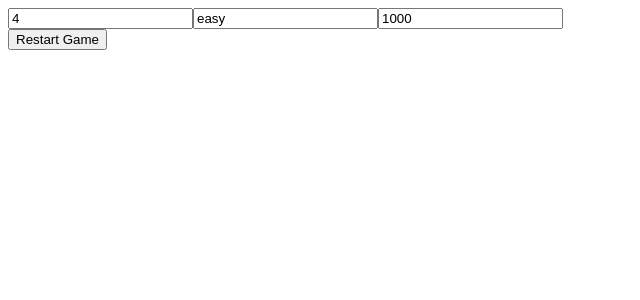
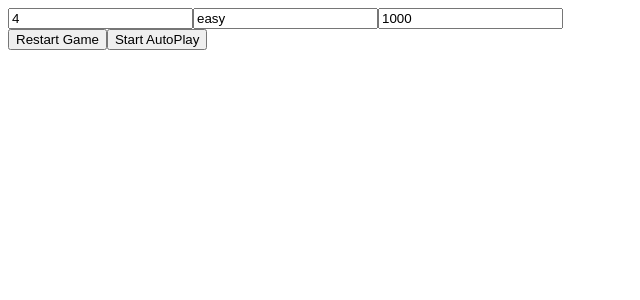
Before and after one commit to SiphosethuLokwe/TowerChallenge, a Vue app in the folder TowerChallengeBackend/TowerChallengeBackend/towers-challenge-frontend/: page / in a window 1280 px wide. Both pictures are taken after a click on the button "Start Game". Shown: the top 300 px of the page, without its empty margins (0-640 px from the left). Built offline with nearby package versions, Linux system fonts and the light colour scheme; no server answers.

Commit message:
- update gameboard

```diff
--- a/TowerChallengeBackend/TowerChallengeBackend/towers-challenge-frontend/src/App.vue
+++ b/TowerChallengeBackend/TowerChallengeBackend/towers-challenge-frontend/src/App.vue
@@ -1,7 +1,7 @@
 <template>
   <div>
-    <BetPanel @startGame="startGame" @continueGame="continueGame" @cashOut="cashOut" @autoPlay="startAutoPlay" :gameResponse="gameresponse" />
-    <GameBoard v-if="game" :levels="game.levels" :game="game" :boxResponse="gameresponse" :cashout="isCashout" @selectBox="selectBox"  />
+    <BetPanel @startGame="startGame" @restartGame="restartGame" @cashOut="cashOut" @autoPlay="startAutoPlay" :gameResponse="gameresponse" />
+    <GameBoard v-if="game" :levels="game.levels" :game="game" :boxResponse="gameresponse" @selectBox="selectBox"  />
     <BoxResponseDisplay :response="gameresponse" />
   </div>
 </template>
@@ -28,8 +28,6 @@ export default defineComponent({
     const player = computed(() => gameStore.playerDetails);
     const game = computed(() => gameStore.gameDetails);
     const gameresponse = computed(() => gameStore.boxGamePlayDetails);
-    const isCashout = computed(() => gamestore.cashoutDetails)
-    console.log(isCashout);
 
     const startGame = (rows, difficulty, betAmount) => {
       if (rows < 4 || rows > 8){
@@ -51,12 +49,17 @@ export default defineComponent({
       gameStore.startAutoPlay(rows, difficulty, betAmount, count);
     };
 
-    const cashOut = (iscashout) => {
-      gameStore.cashout(iscashout);
+    const cashOut = () => {
+      gameStore.cashout();
     };
 
     const selectBox = (gameid, row, box) => {
       gameStore.selectBox(gameid, row, box);
+    };
+    const restartGame = () => {
+      gameStore.restartGame();
+      console.log(gameresponse);
+
     };
 
     return {
@@ -65,7 +68,9 @@ export default defineComponent({
       startGame,
       cashOut,
       selectBox,
-      gameresponse
+      startAutoPlay,
+      gameresponse,
+      restartGame,
 
     };
   }
--- a/TowerChallengeBackend/TowerChallengeBackend/towers-challenge-frontend/src/components/BetPanel.vue
+++ b/TowerChallengeBackend/TowerChallengeBackend/towers-challenge-frontend/src/components/BetPanel.vue
@@ -7,9 +7,9 @@
     <button @click="startGame" v-if="!gameStarted">Start Game</button>
     </div>
 
-    <button @click="continueGame" v-if="gameStarted">Restart Game</button>
+    <button @click="restartGame" v-if="gameStarted">Restart Game</button>
     <button @click="cashOut" v-if="gameResponse && !hasLost">Cash Out</button>
-    <button @click="autoPlay" v-if = "gameResponse && !hasLost">Start AutoPlay</button>
+    <button @click="autoPlay" v-if = "gameStarted && !haslost">Start AutoPlay</button>
 
     <PlayerStats v-if="gameResponse" :stats="gameResponse" />
   </div>
@@ -29,7 +29,6 @@ export default {
       betAmount: 1000,
       gameStarted: false,
       hasLost: false,
-      isCashout:true,
       autoPlayCount: 1
     };
   },
@@ -42,7 +41,6 @@ export default {
       handler(newResponse) {
         if (newResponse) {
           this.hasLost = newResponse.data.hasLost;
-          console.log(this.hasLost);
           if (newResponse.isEndgame) {
             this.gameStarted = false;
           }
@@ -55,11 +53,15 @@ export default {
       this.gameStarted = true;
       this.$emit('startGame', this.rows, this.difficulty, this.betAmount);
     },
-    continueGame() {
-      this.$emit('continueGame');
+    restartGame() {
+      this.gameStarted = false;
+      console.log( this.gameStarted);
+      this.$emit('restartGame');
     },
     cashOut() {
-      this.$emit('cashOut', this.isCashout);
+
+
+      this.$emit('cashOut');
     },
     autoPlay(){
       this.$emit('startAutoPlay', this.rows, this.difficulty, this.betAmount, this.autoPlayCount);
--- a/TowerChallengeBackend/TowerChallengeBackend/towers-challenge-frontend/src/components/GameResponse.vue
+++ b/TowerChallengeBackend/TowerChallengeBackend/towers-challenge-frontend/src/components/GameResponse.vue
@@ -1,5 +1,6 @@
+<!-- BoxResponseDisplay.vue -->
 <template>
-    <div>
+    <div v-if="response != null">
       <el-alert
         v-if="response"
         :title="alertTitle"
@@ -28,8 +29,8 @@
       const responseDescription = ref('');
 
       watch(() => props.response, (newResponse) => {
-        console.log(newResponse.data);
-        if (newResponse.data.hasLost) {
+        if(newResponse != null ){
+            if (newResponse.data.hasLost) {
           alertTitle.value = 'Game Over';
           alertType.value = 'error';
           responseDescription.value = 'Sorry, you have lost. Better luck next time!';
@@ -38,6 +39,8 @@
           alertType.value = 'success';
           responseDescription.value = `Your new balance is now ${newResponse.data.winnings}`;
         }
+        }
+
       });
 
       return {
--- a/TowerChallengeBackend/TowerChallengeBackend/towers-challenge-frontend/src/components/HelloWorld.vue
+++ b/TowerChallengeBackend/TowerChallengeBackend/towers-challenge-frontend/src/components/HelloWorld.vue
@@ -41,7 +41,6 @@ export default defineComponent({
 
 
     return {
-
       player,
       game,
       startGame,
--- a/TowerChallengeBackend/TowerChallengeBackend/towers-challenge-frontend/src/store/gamestore.js
+++ b/TowerChallengeBackend/TowerChallengeBackend/towers-challenge-frontend/src/store/gamestore.js
@@ -14,7 +14,6 @@ export const gamestore = defineStore("gamestore", () => {
     const playerDetails = computed(() => player.value);
     const boxGamePlayDetails = computed(() => boxresponse.value);
     const cashoutDetails = computed(()=> isCashout.value);
-    console.log(cashoutDetails.value);
 
     const startGame = (rows, difficulty, betAmount) => {
         const requestData = {
@@ -72,9 +71,15 @@ export const gamestore = defineStore("gamestore", () => {
         boxresponse.value = boxResponse;
      };
 
-     const cashout = (iscashout) => {
-        isCashout.value = iscashout;
+     const cashout = () => {
+        game.value = null;
       };
+
+      const restartGame =() =>{
+        game.value = null;
+        player.value = null;
+        boxresponse.value = null;
+      }
 
     return {
         setGame,
@@ -84,7 +89,8 @@ export const gamestore = defineStore("gamestore", () => {
         selectBox,
         boxGamePlayDetails,
         cashout,
-        cashoutDetails
+        cashoutDetails,
+        restartGame
     }
 
 })
```
Also changed, not shown: TowerChallengeBackend/TowerChallengeBackend/towers-challenge-frontend/src/components/GameBoard.vue (+3 -8 lines).
